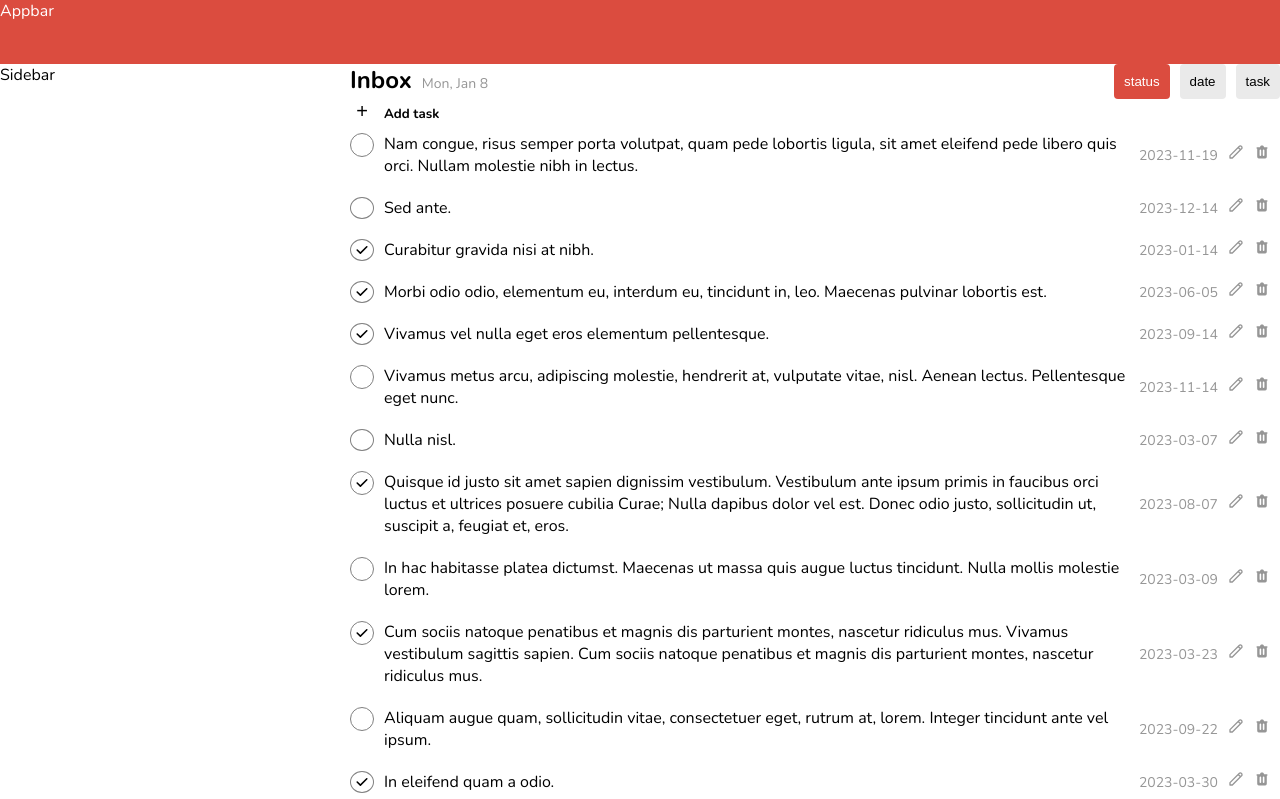
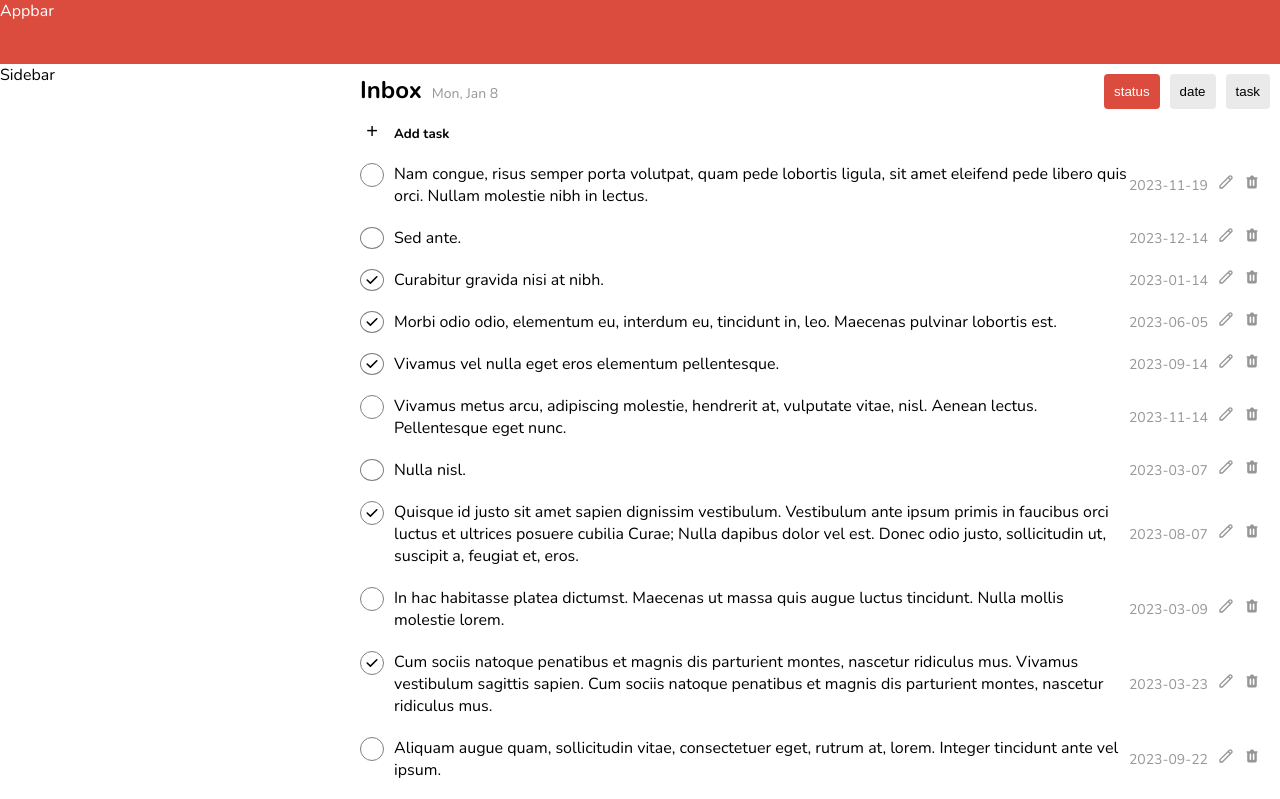
Before and after one commit to Kvinbindai/cc16-advance-todo, a React (Create React App) app: page / in a window 1280 px wide. Shown: the top 799 px of the page. Built offline with nearby package versions, Linux system fonts and the light colour scheme.

Commit message:
todo container

```diff
--- a/src/components/TodoContent.jsx
+++ b/src/components/TodoContent.jsx
@@ -1,11 +1,11 @@
-import React from 'react';
+import styles from './TodoContent.module.scss';
 import TodoHeader from './TodoHeader';
 import TodoInput from './TodoInput';
 import TodoList from './TodoList';
 
 function TodoContent() {
   return (
-    <div>
+    <div className={styles.todo__container}>
       <TodoHeader title='Inbox' />
       <TodoInput />
       <TodoList />
--- /dev/null
+++ b/src/components/TodoContent.module.scss
@@ -0,0 +1,8 @@
+@import '../styles/variable.scss';
+
+.todo__container {
+  display: flex;
+  flex-direction: column;
+  gap: 10px;
+  padding: 10px;
+}
```
